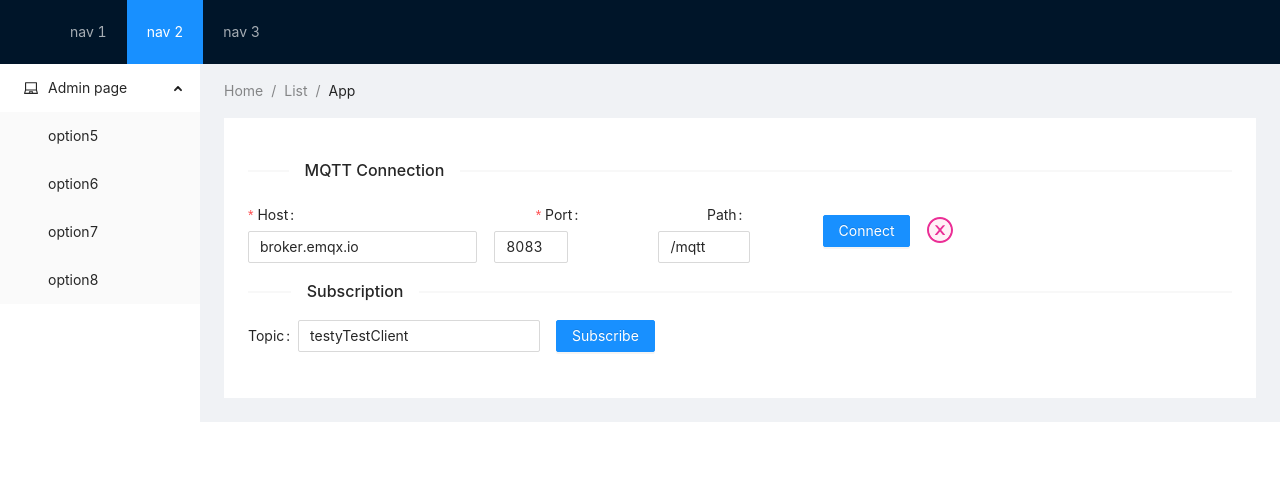
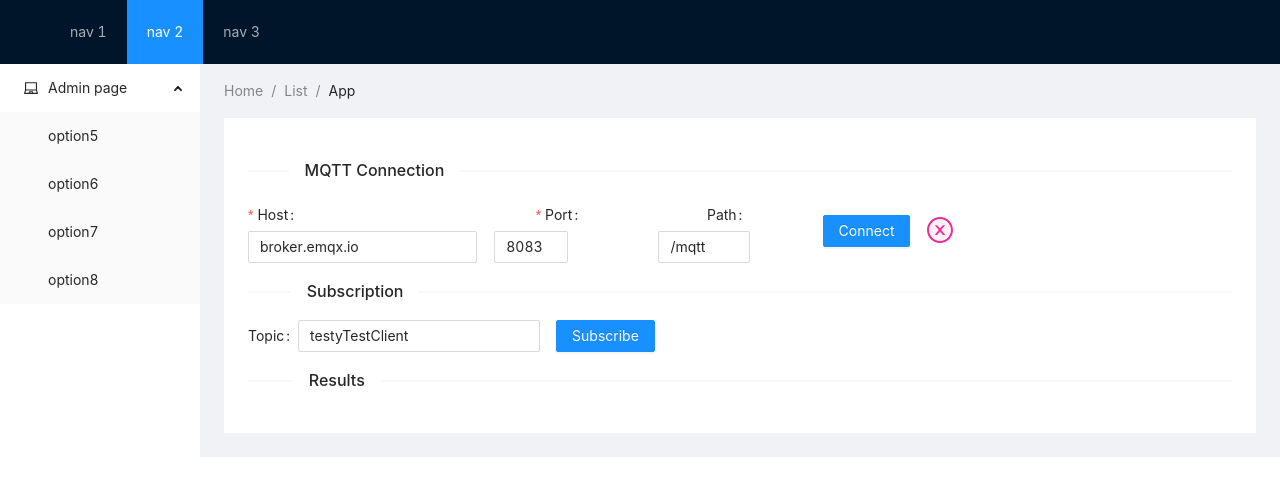
Before and after one commit to amozalev/home-zigbee-network, a React (Create React App) app in the folder frontend/: page / in a window 1280 px wide. Shown: the top 496 px of the page. Built offline with nearby package versions, Linux system fonts and the light colour scheme.

Commit message:
Message list gets empty if client conection is ended.

```diff
--- a/frontend/src/components/mqtt/mqtt-explorer.tsx
+++ b/frontend/src/components/mqtt/mqtt-explorer.tsx
@@ -105,6 +105,7 @@ const MqttExplorer: React.FC<MqttExplorerProps> = ({
 
             if (topic) client?.unsubscribe(topic);
             setConnectStatus(ConnectionStatusType.DISCONNECTED);
+            setMessage(null);
         };
 
         if (client) {
@@ -135,7 +136,7 @@ const MqttExplorer: React.FC<MqttExplorerProps> = ({
                 subscribeTopic={subscribeTopic}
                 unsubscribeTopic={unsubscribeTopic}
             />
-            {message && <MqttMessageList msg={message} />}
+            <MqttMessageList msg={message} />
         </>
     );
 };
--- a/frontend/src/components/mqtt/mqtt-message-list.tsx
+++ b/frontend/src/components/mqtt/mqtt-message-list.tsx
@@ -5,14 +5,18 @@ import { Divider } from 'antd';
 import { useEffect, useState } from 'react';
 
 export interface MqttMessageListProps {
-    msg: MqttMessageType;
+    msg: MqttMessageType | null;
 }
 
 const MqttMessageList: React.FC<MqttMessageListProps> = ({ msg }) => {
     const [msgLst, setMessageLst] = useState<MqttMessageType[]>([]);
 
     useEffect(() => {
-        setMessageLst((prevState) => [...prevState, msg]);
+        if (msg) {
+            setMessageLst((prevState) => [...prevState, msg]);
+        } else {
+            setMessageLst([]);
+        }
     }, [msg]);
 
     return (
```
